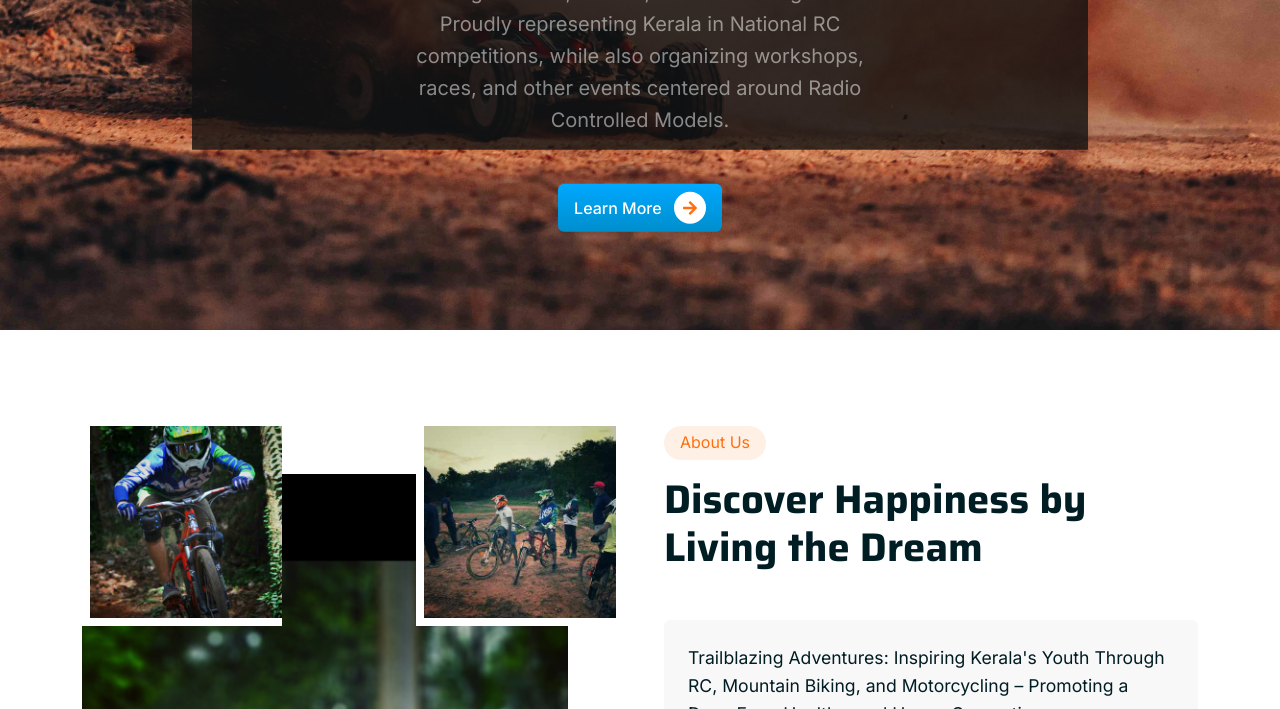
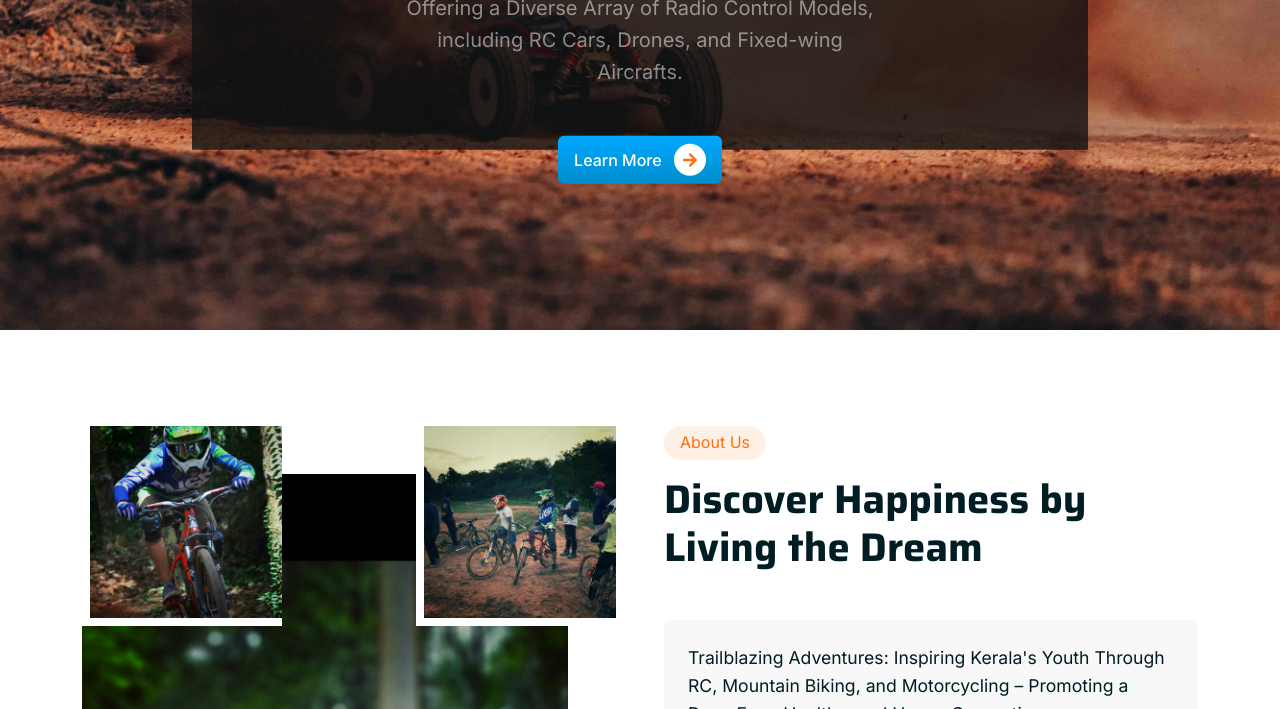
Before and after one commit to mahinshanazeer/torque7racing, a plain HTML site: page index.html in a window 1280 px wide. Shown: the part 391-1100 px from the top of the page. Drawn offline with nearby package versions, Linux system fonts and the light colour scheme.

Commit message:
Update index.html

```diff
--- a/index.html
+++ b/index.html
@@ -122,7 +122,7 @@
                         <div class="row justify-content-center">
                             <div class="col-lg-7 pt-5 text-center">
                                 <h1 class="display-4 text-white mb-3 animated slideInDown">Premier hub for Radio Model Enthusiasts</h1>
-                                <p class="fs-5 text-white-50 mb-5 animated slideInDown">Offering a Diverse Array of Radio Control Models, including RC Cars, Drones, and Fixed-wing Aircraft. Proudly representing Kerala in National RC competitions, while also organizing workshops, races, and other events centered around Radio Controlled Models.</p>
+                                <p class="fs-5 text-white-50 mb-5 animated slideInDown">Offering a Diverse Array of Radio Control Models, including RC Cars, Drones, and Fixed-wing Aircrafts.</p>
                                 <a class="btn btn-primary py-2 px-3 animated slideInDown" href="#">
                                     Learn More
                                     <div class="d-inline-flex btn-sm-square bg-white text-primary rounded-circle ms-2">
```
